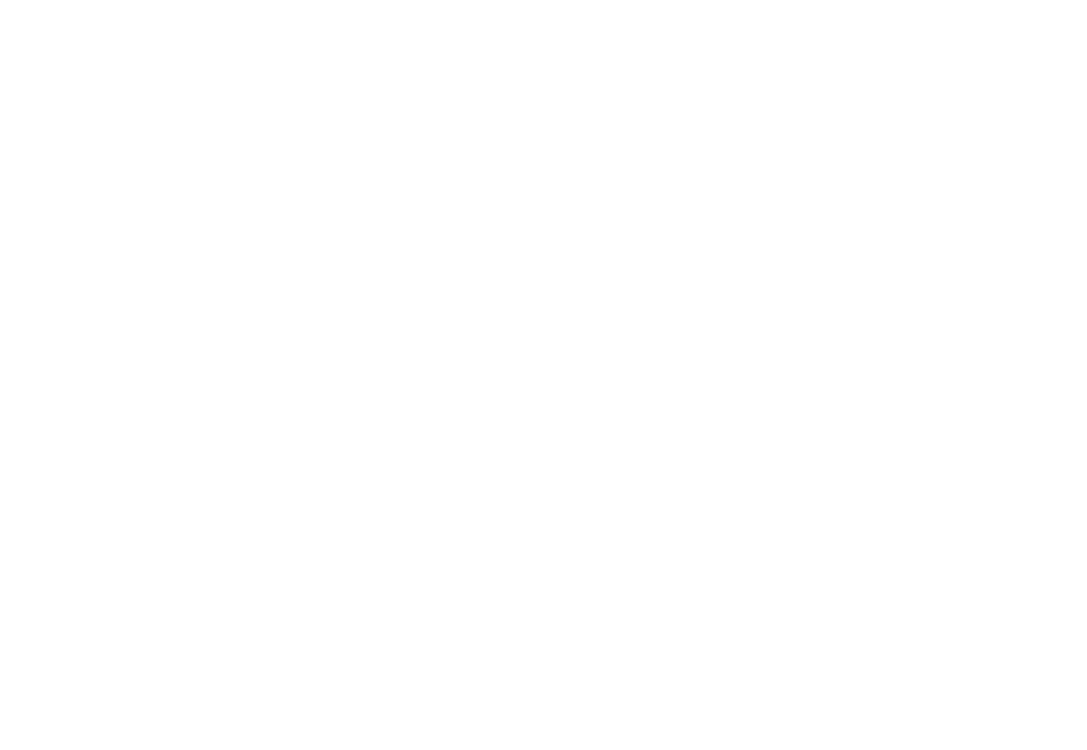
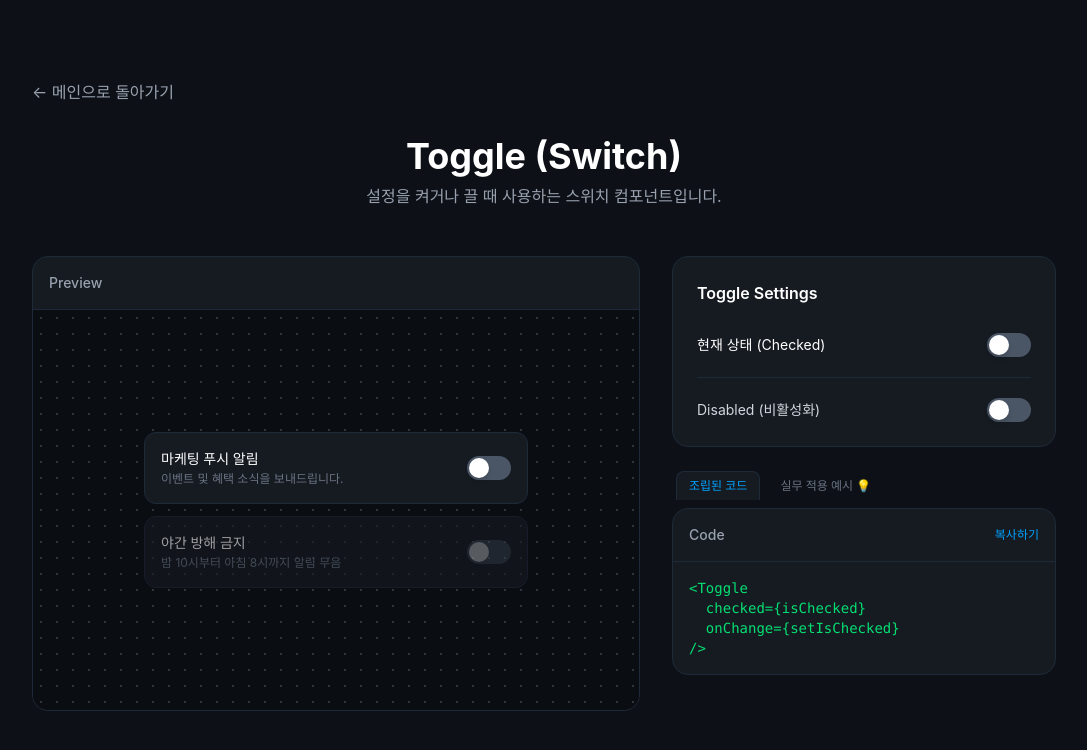
Before and after one commit to bjw9415-oss/jun-UI, a React (Vite) app: page /Toggle in a window 1280 px wide. Before the commit this address had no page. Shown: the top 750 px of the page, without its empty margins (96-1183 px from the left). Built offline with nearby package versions, Linux system fonts and the light colour scheme.

Commit message:
feat: Switch-style Toggle Component and Practical Playground Implementation

```diff
--- a/src/App.tsx
+++ b/src/App.tsx
@@ -6,6 +6,7 @@
 import InputPage from "./pages/InputPage";
 import TextareaPage from "./pages/TextareaPage";
 import SelectPage from "./pages/SelectPage";
+import TogglePage from "./pages/TogglePage";
 
 function App() {
   return (
@@ -21,6 +22,7 @@
         <Route path="/inputs" element={<InputPage />} />
         <Route path="/textarea" element={<TextareaPage />} />
         <Route path="/select" element={<SelectPage />} />
+        <Route path="/Toggle" element={<TogglePage />} />
       </Routes>
     </BrowserRouter>
   );
--- /dev/null
+++ b/src/components/Toggle.tsx
@@ -0,0 +1,49 @@
+import { forwardRef, type ButtonHTMLAttributes } from "react";
+import { cn } from "../shared/lib/utils";
+
+export interface ToggleProps extends Omit<
+  ButtonHTMLAttributes<HTMLButtonElement>,
+  "onChange"
+> {
+  checked: boolean;
+  onChange: (checked: boolean) => void;
+}
+
+const Toggle = forwardRef<HTMLButtonElement, ToggleProps>(
+  ({ className, checked, onChange, disabled, ...props }, ref) => {
+    return (
+      <button
+        type="button"
+        role="switch"
+        aria-checked={checked}
+        disabled={disabled}
+        onClick={() => onChange(!checked)}
+        ref={ref}
+        className={cn(
+          // 배경 트랙(Track) 기본 스타일
+          "relative inline-flex h-6 w-11 shrink-0 cursor-pointer items-center rounded-full border-2 border-transparent transition-colors duration-200 ease-in-out outline-none",
+          // 켜졌을 때 파란색, 꺼졌을 때 어두운 회색
+          checked ? "bg-[#00a2ff]" : "bg-gray-600",
+          // 포커스 & 비활성화 스타일
+          "focus-visible:ring-2 focus-visible:ring-[#00a2ff] focus-visible:ring-offset-2 focus-visible:ring-offset-[#0d1117]",
+          "disabled:cursor-not-allowed disabled:opacity-50",
+          className,
+        )}
+        {...props}
+      >
+        <span
+          // 스위치 동그라미(Thumb) 스타일
+          className={cn(
+            "pointer-events-none inline-block h-5 w-5 transform rounded-full bg-white shadow-md ring-0 transition duration-200 ease-in-out",
+            // 켜지면 오른쪽으로 20px 이동, 꺼지면 제자리(0px)
+            checked ? "translate-x-5" : "translate-x-0",
+          )}
+        />
+      </button>
+    );
+  },
+);
+
+Toggle.displayName = "Toggle";
+
+export default Toggle;
--- a/src/pages/Home.tsx
+++ b/src/pages/Home.tsx
@@ -7,6 +7,7 @@
   AlignLeft,
   ToggleLeft,
   ListFilter,
+  ToggleRight,
   type LucideIcon,
 } from "lucide-react";
 interface ComponentItem {
@@ -68,6 +69,12 @@
         path: "/select",
         icon: ListFilter,
         desc: "목록에서 하나의 값을 고르는 드롭다운",
+      },
+      {
+        name: "Toggle",
+        path: "/toggle",
+        icon: ToggleRight,
+        desc: "설정을 켜고 끄는 스위치",
       },
     ],
   },
--- /dev/null
+++ b/src/pages/TogglePage.tsx
@@ -0,0 +1,148 @@
+import { useState } from "react";
+import Toggle from "../components/Toggle";
+import PageHeader from "../components/PageHeader";
+import CodeViewer from "../components/CodeViewer";
+
+type CodeTabType = "component" | "usage";
+
+export default function TogglePage() {
+  const [isChecked, setIsChecked] = useState(false);
+  const [isDisabled, setIsDisabled] = useState(false);
+
+  const [codeTab, setCodeTab] = useState<CodeTabType>("component");
+
+  // 조립된 껍데기 코드
+  const disabledCode = isDisabled ? `\n  disabled` : "";
+  const generatedCode = `<Toggle
+  checked={isChecked}
+  onChange={setIsChecked}${disabledCode}
+/>`;
+
+  //  설정에 따라 진화하는 실무 적용 예시 코드
+  const pushValidationStr = isDisabled
+    ? `// 관리자에 의해 알림 설정이 비활성화되었습니다.`
+    : `// 서버에 알림 설정 값을 전송하는 로직이 들어갑니다.\n    console.log("알림 설정 변경:", newChecked);`;
+
+  const usageExampleCode = `import { useState } from 'react';
+import Toggle from '../components/Toggle';
+
+export default function NotificationSettings() {
+  const [pushEnabled, setPushEnabled] = useState(false);
+
+  const handleToggle = (newChecked: boolean) => {
+    setPushEnabled(newChecked);
+    ${pushValidationStr}
+  };
+
+  return (
+    <div className="flex items-center justify-between p-4 bg-[#161b22] border border-gray-800 rounded-xl w-full max-w-sm">
+      <div className="flex flex-col">
+        <span className="text-white font-medium">마케팅 푸시 알림</span>
+        <span className="text-sm text-gray-500">새로운 소식과 혜택을 보내드립니다.</span>
+      </div>
+
+      <Toggle
+        checked={pushEnabled}
+        onChange={handleToggle}${disabledCode}
+      />
+    </div>
+  );
+}`;
+
+  return (
+    <div className="min-h-screen bg-[#0d1117] flex flex-col items-center py-20 px-4">
+      <PageHeader
+        title="Toggle (Switch)"
+        description="설정을 켜거나 끌 때 사용하는 스위치 컴포넌트입니다."
+      />
+
+      <div className="w-full max-w-5xl flex flex-col lg:flex-row gap-8">
+        {/* 왼쪽: 미리보기(Preview) 패널 */}
+        {/* 왼쪽: 미리보기(Preview) 패널 */}
+        <div className="flex-1 bg-[#161b22] rounded-2xl border border-gray-800 flex flex-col overflow-hidden">
+          <div className="p-4 border-b border-gray-800 text-sm text-gray-400 font-medium">
+            Preview
+          </div>
+          <div className="flex-1 flex items-center justify-center p-10 min-h-100 bg-[#0a0d12] bg-[radial-gradient(#30363d_1px,transparent_1px)] bg-size-[16px_16px] overflow-auto">
+            <div className="flex flex-col gap-3 w-full max-w-sm">
+              {/* 1. 우리가 조종판으로 조작하는 메인 토글 */}
+              <div className="flex items-center justify-between p-4 bg-[#161b22] border border-gray-800 rounded-xl transition-colors hover:border-gray-700">
+                <div className="flex flex-col gap-0.5">
+                  <span className="text-white font-medium text-sm">
+                    마케팅 푸시 알림
+                  </span>
+                  <span className="text-xs text-gray-500">
+                    이벤트 및 혜택 소식을 보내드립니다.
+                  </span>
+                </div>
+                <Toggle
+                  checked={isChecked}
+                  onChange={setIsChecked}
+                  disabled={isDisabled}
+                />
+              </div>
+
+              {/* 2. 장식을 위한 가짜 토글 (설정 메뉴 느낌 내기) */}
+              <div className="flex items-center justify-between p-4 bg-[#161b22] border border-gray-800 rounded-xl opacity-60">
+                <div className="flex flex-col gap-0.5">
+                  <span className="text-white font-medium text-sm">
+                    야간 방해 금지
+                  </span>
+                  <span className="text-xs text-gray-500">
+                    밤 10시부터 아침 8시까지 알림 무음
+                  </span>
+                </div>
+                {/* 이건 그냥 장식용이라 동작하지 않습니다 */}
+                <Toggle checked={false} onChange={() => {}} disabled />
+              </div>
+            </div>
+          </div>
+        </div>
+
+        {/* 오른쪽: 조종판(Controls) 및 코드 뷰어 패널 */}
+        <div className="w-full lg:w-96 flex flex-col gap-6">
+          <div className="bg-[#161b22] p-6 rounded-2xl border border-gray-800 flex flex-col gap-5">
+            <h3 className="text-white font-semibold mb-2">Toggle Settings</h3>
+
+            <div className="flex flex-col gap-4">
+              {/* 토글 컴포넌트 자신을 조작하는 마더-토글(?) */}
+              <label className="flex items-center justify-between cursor-pointer">
+                <span className="text-white text-sm">현재 상태 (Checked)</span>
+                <Toggle checked={isChecked} onChange={setIsChecked} />
+              </label>
+
+              <div className="border-t border-gray-800 my-1"></div>
+
+              <label className="flex items-center justify-between cursor-pointer">
+                <span className="text-gray-300 text-sm">
+                  Disabled (비활성화)
+                </span>
+                <Toggle checked={isDisabled} onChange={setIsDisabled} />
+              </label>
+            </div>
+          </div>
+
+          <div className="flex flex-col gap-2">
+            <div className="flex gap-2 px-1">
+              <button
+                onClick={() => setCodeTab("component")}
+                className={`text-xs font-medium px-3 py-1.5 rounded-t-lg transition-colors ${codeTab === "component" ? "bg-[#161b22] text-[#00a2ff] border-t border-x border-gray-800" : "text-gray-500 hover:text-gray-300"}`}
+              >
+                조립된 코드
+              </button>
+              <button
+                onClick={() => setCodeTab("usage")}
+                className={`text-xs font-medium px-3 py-1.5 rounded-t-lg transition-colors ${codeTab === "usage" ? "bg-[#161b22] text-[#00a2ff] border-t border-x border-gray-800" : "text-gray-500 hover:text-gray-300"}`}
+              >
+                실무 적용 예시 💡
+              </button>
+            </div>
+            <CodeViewer
+              code={codeTab === "component" ? generatedCode : usageExampleCode}
+            />
+          </div>
+        </div>
+      </div>
+    </div>
+  );
+}
```
